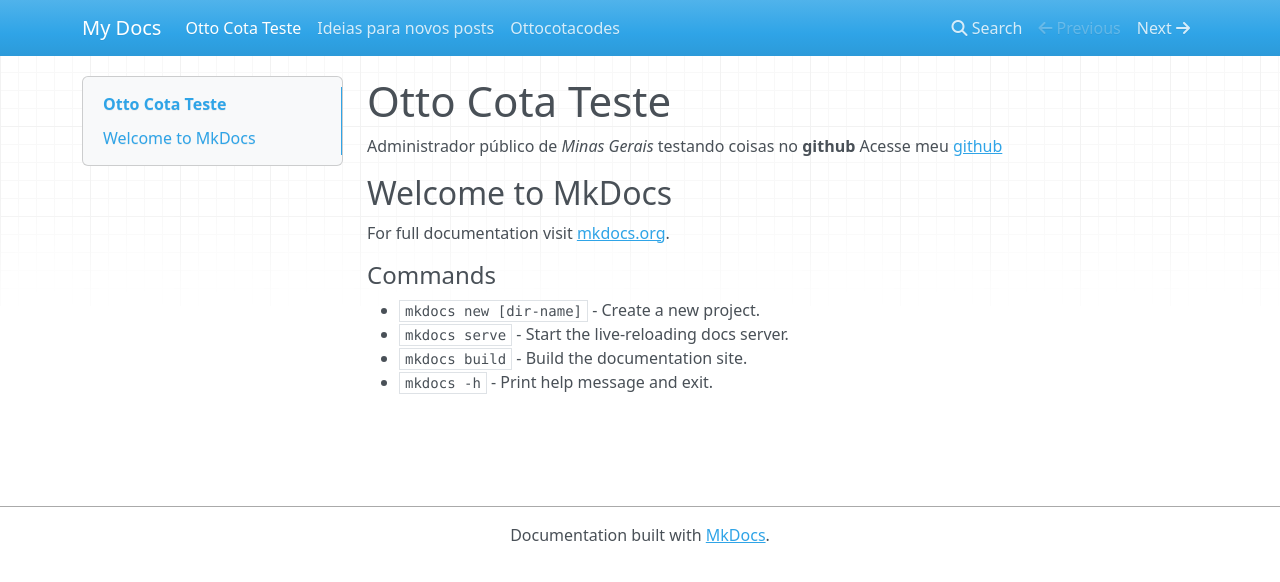
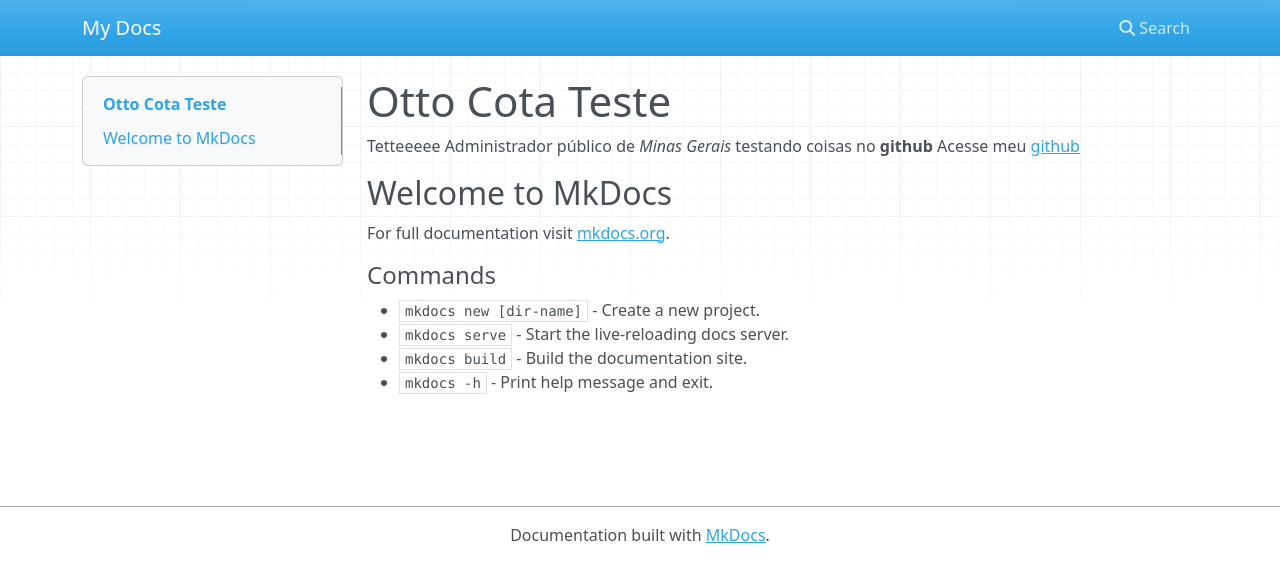
Before and after one commit to ottocota/cursoaid, an MkDocs documentation site: the page built from docs/index.md, in a window 1280 px wide. Shown: the top 582 px of the page. Built offline with MkDocs 1.6.1, drawn with Linux system fonts in a browser that asks for light colours; nearby versions of some CDN libraries.

```diff
--- a/docs/ideias_posts.md
+++ /dev/null
@@ -1,4 +0,0 @@
-# Ideias para novos posts
-
-- Escrever sobre a experiência de fazer o Trilha-dev
-Estamos testando a capacidade do push
--- a/docs/index.md
+++ b/docs/index.md
@@ -1,4 +1,5 @@
 # Otto Cota Teste
+Tetteeeee
 Administrador público de *Minas Gerais* testando coisas no **github**
 Acesse meu [github](https://github.com/ottocota)
 ## Welcome to MkDocs
```
Also changed, not shown: docs/ottocotacodes.md (deleted, +0 -1 lines), 3 other files.
